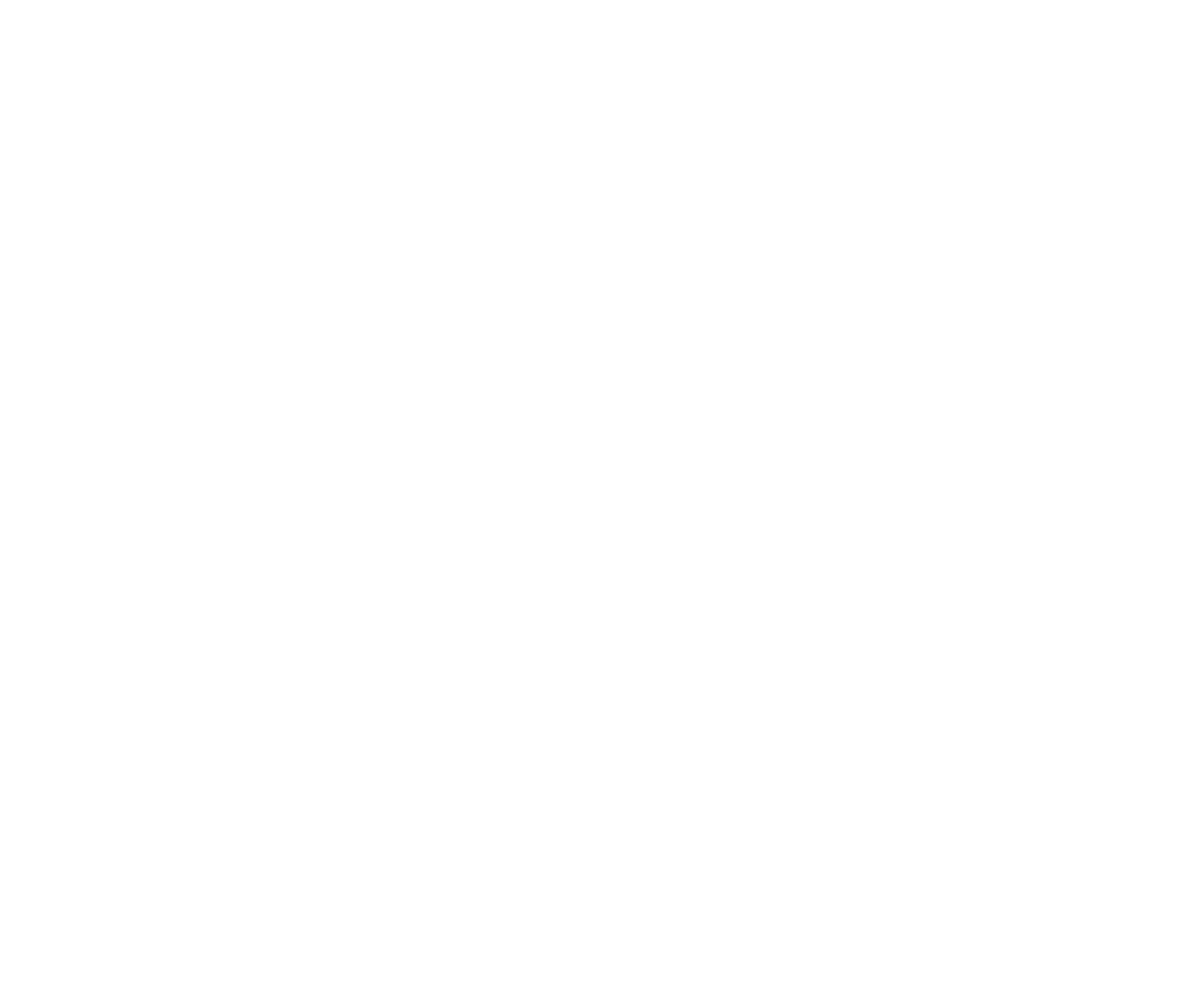
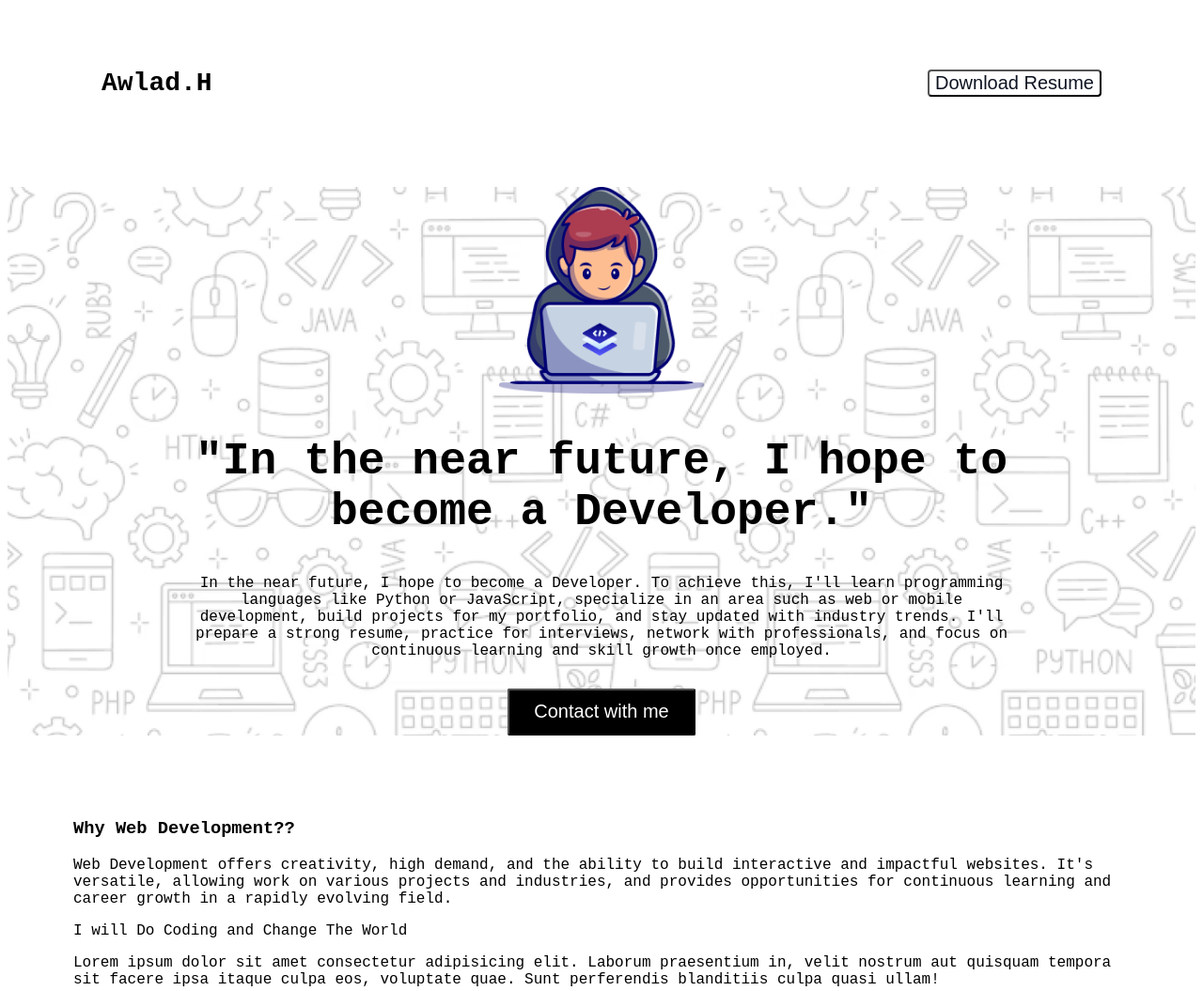
Before and after one commit to AhsanAlRafee/Assignment-1, a plain HTML site: page index.html in a window 1280 px wide. Shown: the top 1055 px of the page at 94% size. Before the commit the page ends 800 px from the top, so only its background shows below. Drawn offline with Linux system fonts and the light colour scheme; a web font is replaced by a local one.

Commit message:
added the benner

```diff
--- a/index.html
+++ b/index.html
@@ -2,15 +2,61 @@
 <html lang="en">
 <head>
     <meta charset="UTF-8">
-    <meta name="viewport" content="width=heade, initial-scale=1.0">
+    <meta name="viewport" content="width=device-width, initial-scale=1.0">
     <title>Document</title>
+    <link rel="preconnect" href="https://fonts.googleapis.com">
+<link rel="preconnect" href="https://fonts.gstatic.com" crossorigin>
+<link href="https://fonts.googleapis.com/css2?family=Azeret+Mono:ital,wght@0,100..900;1,100..900&display=swap" rel="stylesheet">
+    <link rel="stylesheet" href="style/style.css">
 </head>
-<body>
+<body class="azeret-mono-normal">
     <header>
+        <nav class="nav1">
+            <h1 class="name">Awlad.H</h1>
+            <ul>
+                <li>
+                    <button class="button1 ,dark1">Download Resume</button>
+                </li>
+            </ul>
+        </nav>
+        <section class="banner">
+            <div class="ban-div">
+                <img class="img1" src="assets/Group.png" alt="">
+                <h1 class="ban-tittle">"In the near future, I hope to become a Developer."</h1>
+                <p class="ban-para">In the near future, I hope to become a Developer. To achieve this, I'll learn programming languages like Python or JavaScript, specialize in an area such as web or mobile development, build projects for my portfolio, and stay updated with industry trends. I'll prepare a strong resume, practice for interviews, network with professionals, and focus on continuous learning and skill growth once employed.</p>
+                <button class="con-bnt">Contact with me</button>
+            </div>
+        </section>
+
 
     </header>
     <main>
+<section class="main-sec">
+    <section>
+        <h1>
+            Why Web Development??
+        </h1>
+        <p>
+            Web Development offers creativity, high demand, and the ability to build interactive and impactful websites. It's versatile, allowing work on various projects and industries, and provides opportunities for continuous learning and career growth in a rapidly evolving field.
+        </p>
+        <div class="main1">
+<div class="main1-1">
+<p>I will Do Coding and Change The World</p>
+<p>Lorem ipsum dolor sit amet consectetur adipisicing elit. Laborum praesentium in, velit nostrum aut quisquam tempora sit facere ipsa itaque culpa eos, voluptate quae. Sunt perferendis blanditiis culpa quasi ullam!</p>
+</div >
+<img src="assets/Layer_1.png" alt="">
+<div class="main1-2">
+<button>learn more</button>
+</div>
+        </div>
+        <div>
 
+        </div>
+        <div>
+
+        </div>
+    </section>
+</section>
     </main>
     <footer>
 
--- a/style/style.css
+++ b/style/style.css
@@ -0,0 +1,77 @@
+
+
+.azeret-mono-normal {
+  font-family: "Azeret Mono", monospace;
+  font-optical-sizing: auto;
+  font-style: normal;
+}
+nav{
+    display: flex;
+    align-items: center;
+    justify-content: space-between;
+
+}
+.name{
+    font-weight: 800px;
+    font-size: 28px;
+    margin: 50px 0 30px 100px ;
+
+}
+.button1{
+    font-weight: 600px;
+    font-size: 20px;
+    border-radius: 4px;
+    background-color: white;
+    margin: 50px 100px 30px 0  ;
+    color: #0D1321;
+
+}
+.dark1{
+     color: #0D1321;
+}
+nav>ul>li{
+    list-style: none;
+}
+.banner{
+    background-image: url(../assets/Hero-bg.png);
+    /* height: 678px; */
+    /* width: 1500px; */
+    margin: 0;
+    padding: 0;
+    background-size: cover;
+    background-position: center;
+
+
+
+}
+.ban-div{
+    text-align: center;
+    margin: 50px 190px;
+
+
+}
+.img1{
+    height: 220px;
+    width: 220px;
+    /* margin-top: 10px; */
+}
+.con-bnt{
+    border-radius: 2px;
+    background-color: black;
+    color: white;
+    width: 200px;
+    height: 50px;
+    font-size: 20px;
+    margin-top: 15px;
+}
+.ban-para{
+    font-size: 16px;
+}
+.ban-tittle{
+    font-size: 48px;
+}
+.main-sec{
+    background-color:#FFFFFF;
+    margin: 0 50px;
+    padding: 20px 20px;
+}
```
